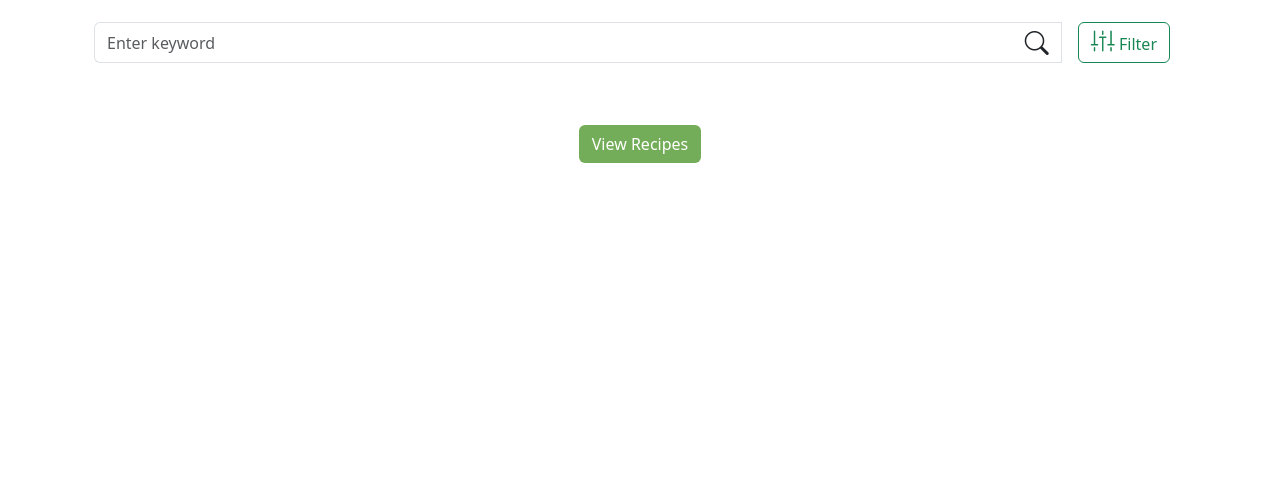
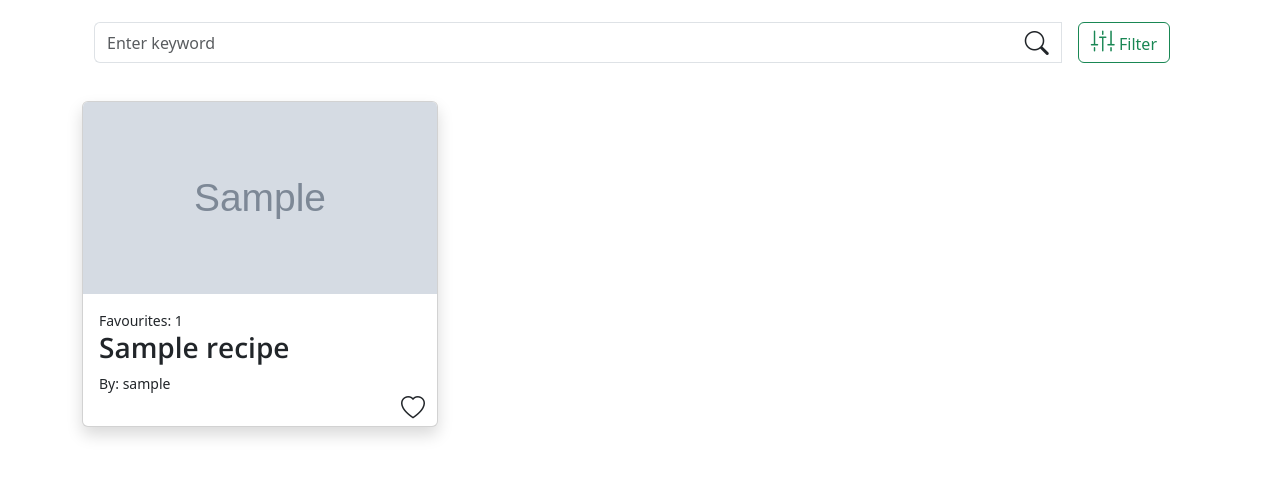
Before and after one commit to PichapopRo/project-pantry, a Django app: page /recipes/ in a window 1280 px wide. Shown: the part 71-548 px from the top of the page. Run offline with Django 5.2, Linux system fonts and the light colour scheme; data comes from the database, SQL or seed files in the repository; tables that the repository leaves empty hold one stand-in row (values such as "Sample post"); grey boxes marked "Sample" are stand-in pictures; some web fonts are replaced.

Commit message:
Delete load-more button

```diff
--- a/webpage/templates/recipes/recipe_list.html
+++ b/webpage/templates/recipes/recipe_list.html
@@ -158,15 +158,10 @@
         <p>No recipes available.</p>
         {% endif %}
         <div class="d-flex justify-content-center mt-4">
-            <form method="post" action=".">
-                {% csrf_token %}
-                {% if view_count == 0 and total_recipes > 0 %}
-                <button type="submit" name="increment" value="5" class="btn btn-success" id="load-more" {% if button_clicked %}autofocus{% endif %}>View Recipes</button>
-                {% elif total_recipes > 0 %}
-                <button type="submit" name="increment" value="5" class="btn btn-success" id="load-more" {% if button_clicked %}autofocus{% endif %}>Load More Recipes</button>
-                {% endif %}
-            </form>
         </div>
+            {% if not recipe_list %}
+                <p>No recipes available for this filter option.</p>
+            {% endif %}
         <script>
             const ingredients = [];
             const selectedDiets = [];
--- a/webpage/views.py
+++ b/webpage/views.py
@@ -107,7 +107,6 @@ class RecipeListView(generic.ListView):
 
     def get_queryset(self):
         """Return recipes filtered by diet, ingredient, max cooking time, and limited by view_count."""
-        view_count = self.request.session.get('view_count', 0)
         query = self.request.GET.get('query', '')
         ingredient_data = self.request.GET.get('ingredients_data', '[]')
         diets_data = self.request.GET.get('diets_data', '[]')
@@ -125,7 +124,7 @@ class RecipeListView(generic.ListView):
         logger.debug(f"Estimated time: {estimated_time}")
         filter_params = FilterParam(
             offset=1,
-            number=view_count,
+            number=Recipe.objects.all().count(),
             includeIngredients=ingredients,
             diet=selected_diets,
             maxReadyTime=estimated_time,
@@ -138,25 +137,12 @@ class RecipeListView(generic.ListView):
 
         logger.debug(f"Filtered recipes response: {filtered_recipes}")
 
-        return [facade.get_recipe() for facade in filtered_recipes][:view_count]
-
-    def post(self, request, *args, **kwargs):
-        """
-        Handle POST request to increment view_count.
-
-        :param request: HttpRequest from the server.
-        """
-        if 'increment' in request.POST:
-            increment = int(request.POST.get('increment', 0))
-            request.session['view_count'] = request.session.get('view_count', 0) + increment
-            request.session['button_clicked'] = True
-        return redirect(request.path)
+        return [facade.get_recipe() for facade in filtered_recipes]
 
     def get_context_data(self, **kwargs):
         """Add the current view_count and diet filter to the context."""
         context = super().get_context_data(**kwargs)
         context['total_recipes'] = Recipe.objects.count()
-        context['view_count'] = self.request.session.get('view_count', 0)
         context['diets'] = Diet.objects.all()
         context['selected_diet'] = self.request.GET.get('diet')
         context['estimated_time'] = self.request.GET.get('estimated_time', '')
```
